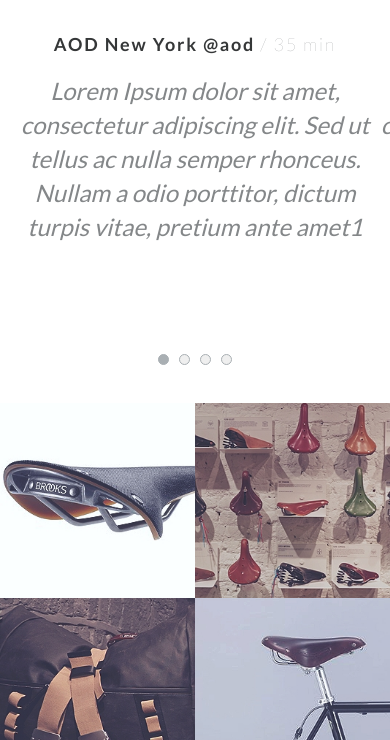
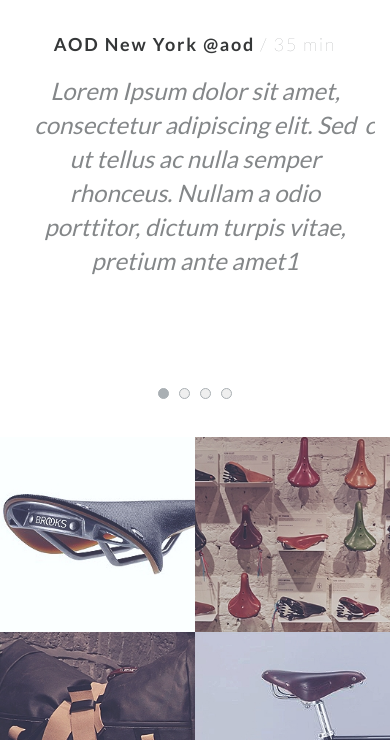
Before and after one commit to HakasLepehen/AOD, a website built with webpack: page src/index.html in a window 390 px wide. Shown: the part 4013-4753 px from the top of the page. Built offline with nearby package versions, Linux system fonts and the light colour scheme.

Commit message:
resolving bugs

```diff
--- a/src/scss/slider.scss
+++ b/src/scss/slider.scss
@@ -1,15 +1,19 @@
 .slider {
-  padding: 120px 0 60px 0;
+  padding: 120px 15px 60px 15px;
 
   @media (max-width: 900px) {
-    padding: 80px 0;
+    padding: 80px 15px;
   }
   @media (max-width: 600px) {
-    padding: 30px 0;
+    padding: 30px 15px;
   }
 
   &-container {
     overflow: hidden;
+
+    @media (max-width: 900px) {
+      padding: 0;
+    }
   }
 
   &__block {
```
